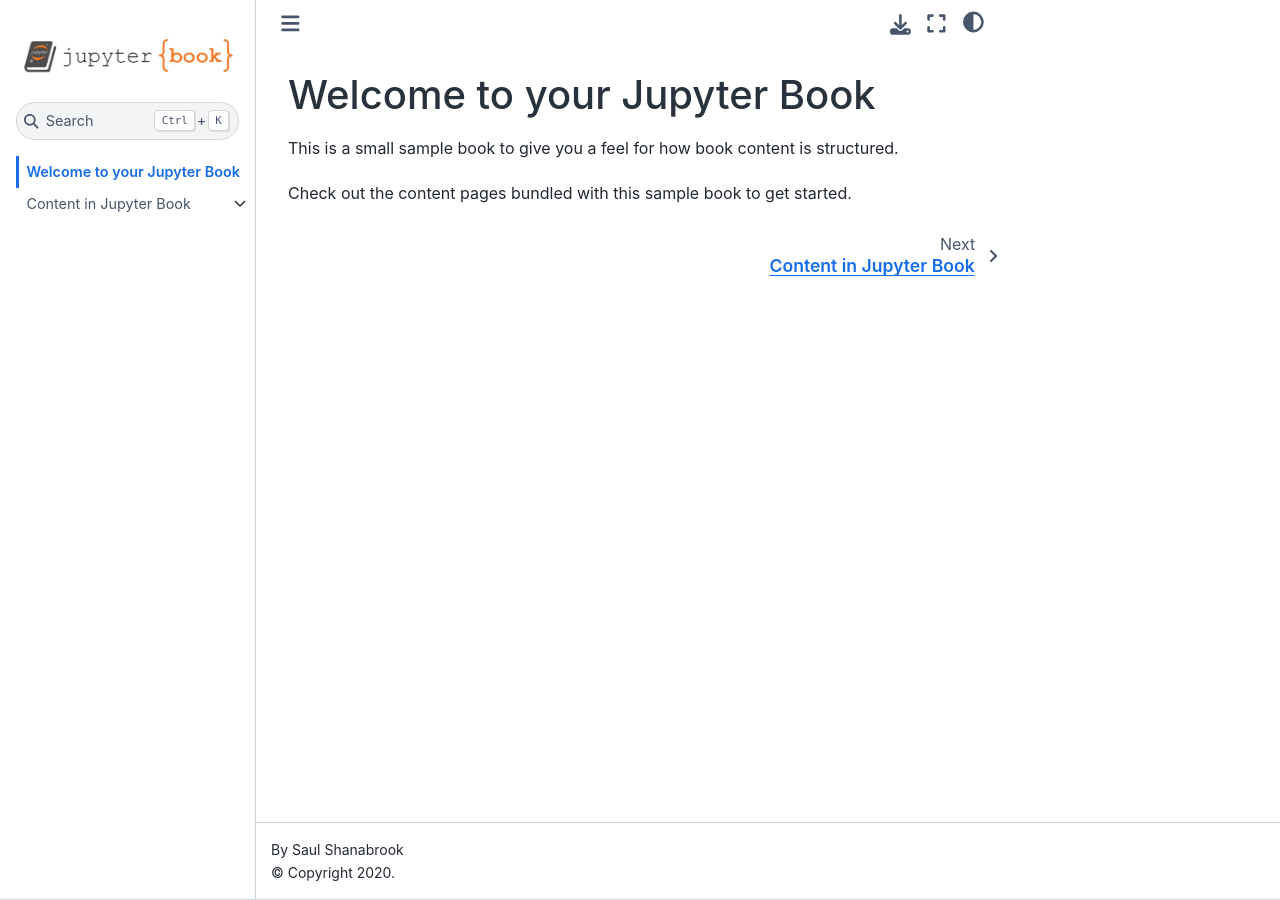
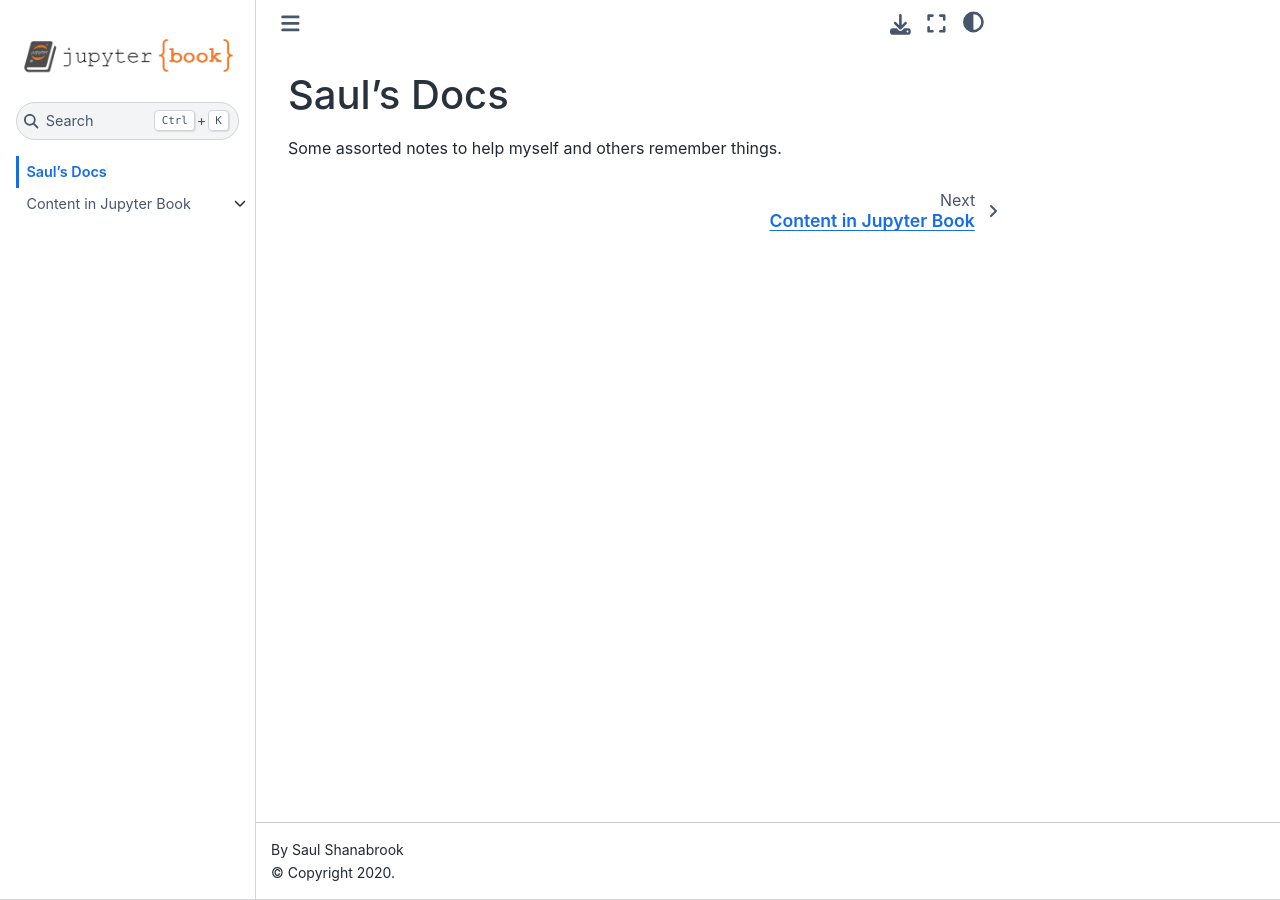
Before and after one commit to saulshanabrook/docs, a Jupyter Book: the page built from docs/intro.md, in a window 1280 px wide. Built offline with Jupyter Book 1.0.4 settings and Sphinx 7.4.7 and the Sphinx Book theme 1.1.4, drawn with Linux system fonts in a browser that asks for light colours.

Commit message:
Change title

```diff
--- a/docs/intro.md
+++ b/docs/intro.md
@@ -1,7 +1,4 @@
-Welcome to your Jupyter Book
-============================
+Saul's Docs
+===========
 
-This is a small sample book to give you a feel for how book content is
-structured.
-
-Check out the content pages bundled with this sample book to get started.
+Some assorted notes to help myself and others remember things.
```
Also changed, not shown: 1 other file.
